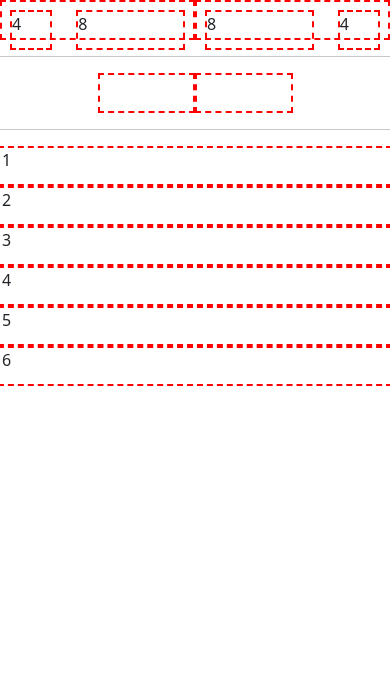
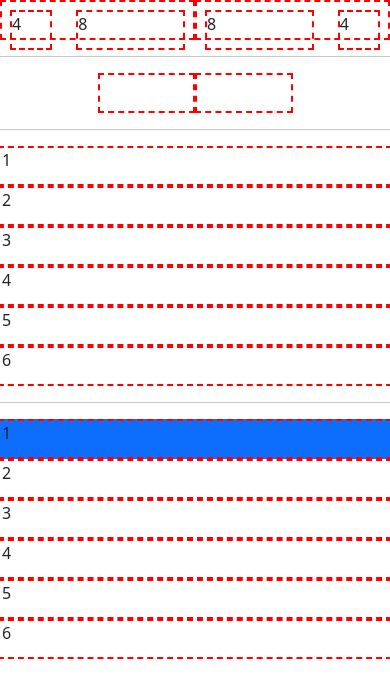
Before and after one commit to Premsingh02/100daysofcode, a plain HTML site: page Day 04/index.html in a window 390 px wide. Drawn offline with nearby package versions, Linux system fonts and the light colour scheme.

Commit message:
Responsive offset ordering grid done

```diff
--- a/Day 04/index.html
+++ b/Day 04/index.html
@@ -51,7 +51,19 @@
             <div class="col-12 col-sm-6 col-md-4 col-lg-3 col-xl-2 box">2</div>
             <div class="col-12 col-sm-6 col-md-4 col-lg-3 col-xl-2 box">3</div>
             <div class="col-12 col-sm-6 col-md-4 col-lg-3 col-xl-2 box">4</div>
-            <div class="col-12 col-sm-6 col-md-4 col-lg-3 col-xl-2 box">5</div>
+            <div class="col-12 col-sm-6 col-md-4 col-lg-3 offset-lg-3 col-xl-2 offset-xl-0 box">5</div>
+            <div class="col-12 col-sm-6 col-md-4 col-lg-3 col-xl-2 box">6</div>
+        </div>
+    </div>
+    <hr>
+    <!-- Responsive Offset Ordering Grid -->
+    <div class="container-fuild">
+        <div class="row">
+            <div class="col-12 col-sm-6 col-md-4 col-lg-3 order-lg-6 col-xl-2 box bg-primary">1</div>
+            <div class="col-12 col-sm-6 col-md-4 col-lg-3 col-xl-2 box">2</div>
+            <div class="col-12 col-sm-6 col-md-4 col-lg-3 col-xl-2 box">3</div>
+            <div class="col-12 col-sm-6 col-md-4 col-lg-3 col-xl-2 box">4</div>
+            <div class="col-12 col-sm-6 col-md-4 col-lg-3 offset-lg-3 col-xl-2 offset-xl-0 box">5</div>
             <div class="col-12 col-sm-6 col-md-4 col-lg-3 col-xl-2 box">6</div>
         </div>
     </div>
```
